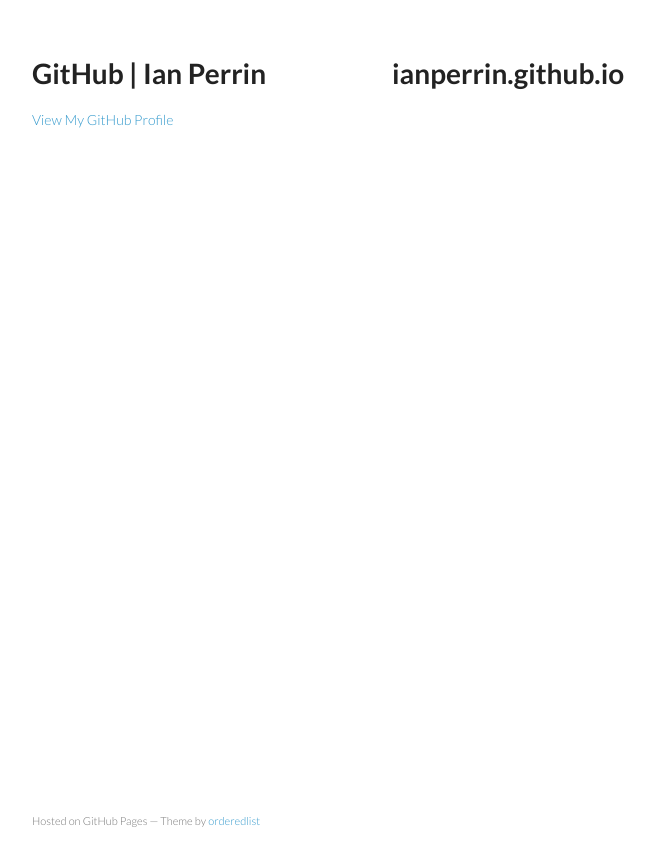
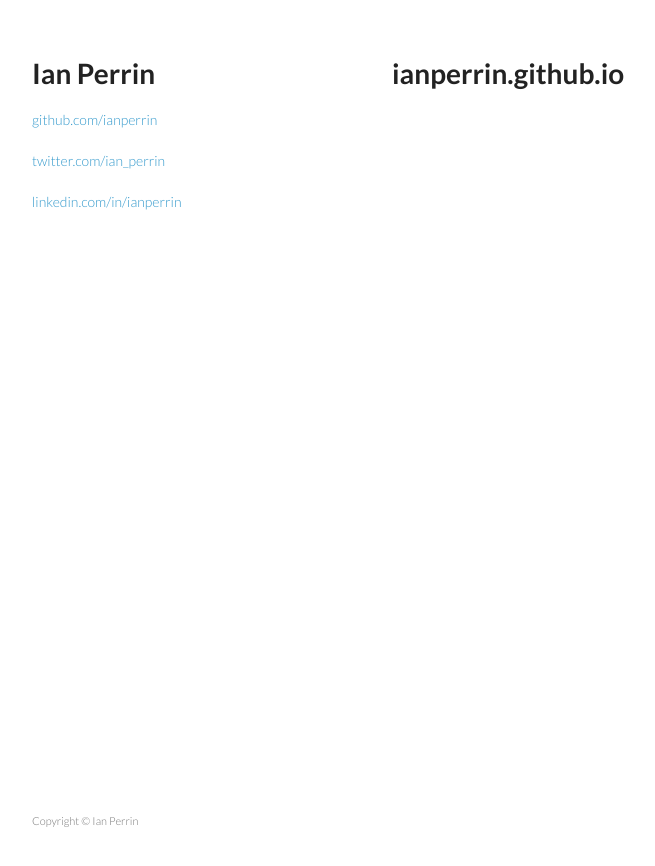
Before and after one commit to ianperrin/ianperrin.github.io, a Jekyll site: the page built from index.html, in a window 1280 px wide. Shown: the top 866 px of the page, without its empty margins (178-833 px from the left). Built offline with Jekyll 4.4.1, drawn with Linux system fonts in a browser that asks for light colours.

Commit message:
Switched to default template

```diff
--- a/index.html
+++ b/index.html
@@ -1,36 +1,6 @@
-<!doctype html>
-<html>
-  <head>
-    <meta charset="utf-8">
-    <meta http-equiv="X-UA-Compatible" content="chrome=1">
-    <title>GitHub | Ian Perrin by ianperrin</title>
-
-    <link rel="stylesheet" href="stylesheets/styles.css">
-    <link rel="stylesheet" href="stylesheets/github-light.css">
-    <meta name="viewport" content="width=device-width, initial-scale=1, user-scalable=no">
-    <!--[if lt IE 9]>
-    <script src="//html5shiv.googlecode.com/svn/trunk/html5.js"></script>
-    <![endif]-->
-  </head>
-  <body>
-    <div class="wrapper">
-      <header>
-        <h1>GitHub | Ian Perrin</h1>
-        <p></p>
-
-
-        <p class="view"><a href="https://github.com/ianperrin">View My GitHub Profile</a></p>
-
-      </header>
-      <section>
-        <h1>
+---
+layout: default
+title: Ian Perrin
+---
+<h1>
 <a id="ianperringithubio" class="anchor" href="#ianperringithubio" aria-hidden="true"><span class="octicon octicon-link"></span></a>ianperrin.github.io</h1>
-      </section>
-      <footer>
-        <p><small>Hosted on GitHub Pages &mdash; Theme by <a href="https://github.com/orderedlist">orderedlist</a></small></p>
-      </footer>
-    </div>
-    <script src="javascripts/scale.fix.js"></script>
-
-  </body>
-</html>
```
